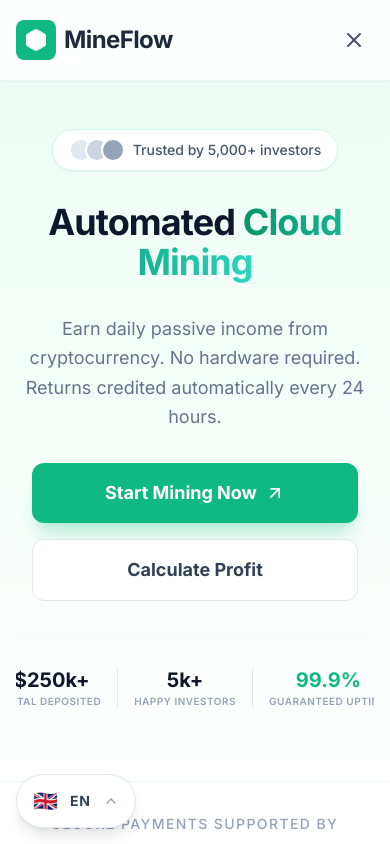
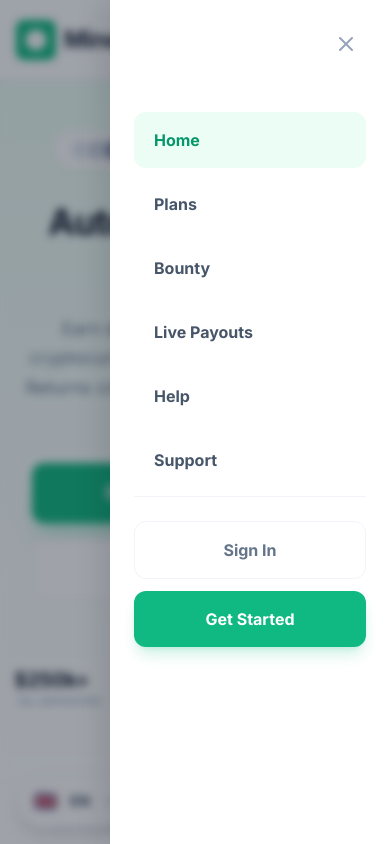
Before and after one commit to Anyadevv/MineFlow, a React (Vite) app in the folder mineflow/: page / in a window 390 px wide. Both pictures are taken after a click on the button 354 px from the left and 40 px from the top of the page. Shown: the top 844 px of the page. Built offline with nearby package versions, Linux system fonts and the light colour scheme.

Commit message:
update MineFlow site 08

```diff
--- a/mineflow/src/components/Header.tsx
+++ b/mineflow/src/components/Header.tsx
@@ -1,4 +1,5 @@
 import React, { useState } from 'react';
+import { createPortal } from 'react-dom';
 import { Menu, X, Hexagon, User as UserIcon } from 'lucide-react';
 import { useLanguage } from '../LanguageContext';
 import { Database } from '../lib/database.types';
@@ -110,18 +111,34 @@
         </div>
       </div>
 
-      {/* Mobile Menu Overlay */}
-      {isMobileMenuOpen && (
+      {/* Mobile Menu Overlay using Portal to body */}
+      {isMobileMenuOpen && typeof document !== 'undefined' && createPortal(
         <div
-          className="md:hidden fixed left-0 right-0 bottom-0 top-[80px] z-[9999] bg-white overflow-y-auto"
-          style={{ display: 'block', opacity: 1, visibility: 'visible' }}
+          className="fixed inset-0 z-[10000] lg:hidden"
+          style={{ pointerEvents: 'auto' }}
         >
-          <div className="px-6 py-8 space-y-4">
+          {/* Backdrop */}
+          <div
+            className="absolute inset-0 bg-slate-900/40 backdrop-blur-sm"
+            onClick={() => setIsMobileMenuOpen(false)}
+          />
+
+          {/* Sidebar Content */}
+          <div
+            className="absolute right-0 top-0 bottom-0 w-[280px] bg-white shadow-2xl flex flex-col pt-20"
+            style={{
+              display: 'flex',
+              flexDirection: 'column',
+              backgroundColor: 'white',
+              boxShadow: '-10px 0 25px rgba(0,0,0,0.1)'
+            }}
+          >
+            <div className="flex-grow px-6 py-8 space-y-2 overflow-y-auto">
               {navItems.map((item) => (
                 <button
                   key={item.id}
                   onClick={() => handleNavClick(item.id)}
-                className={`block w-full text-left px-6 py-4 rounded-2xl text-lg font-bold transition-all ${location.pathname === item.id
+                  className={`block w-full text-left px-5 py-4 rounded-xl text-base font-bold transition-all ${location.pathname === item.id
                     ? 'bg-emerald-50 text-emerald-600'
                     : 'text-slate-600 hover:bg-slate-50'
                   }`}
@@ -129,18 +146,19 @@
                   {item.label}
                 </button>
               ))}
-            <div className="border-t border-slate-100 my-6 pt-6 space-y-4">
+
+              <div className="border-t border-slate-100 mt-6 pt-6 space-y-3">
                 {isAuthenticated ? (
                   <>
                     <button
                       onClick={() => handleNavClick('/dashboard')}
-                    className="block w-full text-center px-6 py-4 rounded-2xl text-lg font-black bg-emerald-50 text-emerald-600 border border-emerald-500/20 shadow-sm"
+                      className="block w-full text-center px-6 py-4 rounded-xl text-base font-black bg-emerald-50 text-emerald-600 border border-emerald-500/20 shadow-sm"
                     >
                       My Earnings
                     </button>
                     <button
                       onClick={onLogout}
-                    className="block w-full text-center px-6 py-4 rounded-2xl text-lg font-bold text-slate-400 uppercase tracking-widest"
+                      className="block w-full text-center px-6 py-4 rounded-xl text-sm font-bold text-slate-400 uppercase tracking-widest"
                     >
                       Log Out
                     </button>
@@ -149,13 +167,13 @@
                   <>
                     <button
                       onClick={() => handleNavClick('/login')}
-                    className="block w-full text-center px-6 py-4 rounded-2xl text-lg font-bold text-slate-500 border border-slate-100"
+                      className="block w-full text-center px-6 py-4 rounded-xl text-base font-bold text-slate-500 border border-slate-100"
                     >
                       Sign In
                     </button>
                     <button
                       onClick={() => handleNavClick('/register')}
-                    className="block w-full text-center px-6 py-4 rounded-2xl text-lg font-black bg-[#10b981] text-white shadow-lg shadow-emerald-500/20"
+                      className="block w-full text-center px-6 py-4 rounded-xl text-base font-black bg-[#10b981] text-white shadow-lg shadow-emerald-500/20"
                     >
                       Get Started
                     </button>
@@ -163,7 +181,17 @@
                 )}
               </div>
             </div>
+
+            {/* Close button inside sidebar for clearer UX */}
+            <button
+              onClick={() => setIsMobileMenuOpen(false)}
+              className="absolute top-6 right-6 p-2 text-slate-400 hover:text-slate-600"
+            >
+              <X size={24} />
+            </button>
           </div>
+        </div>,
+        document.body
       )}
     </header>
   );
```
Lines whose indentation alone changed are shown as unchanged.
